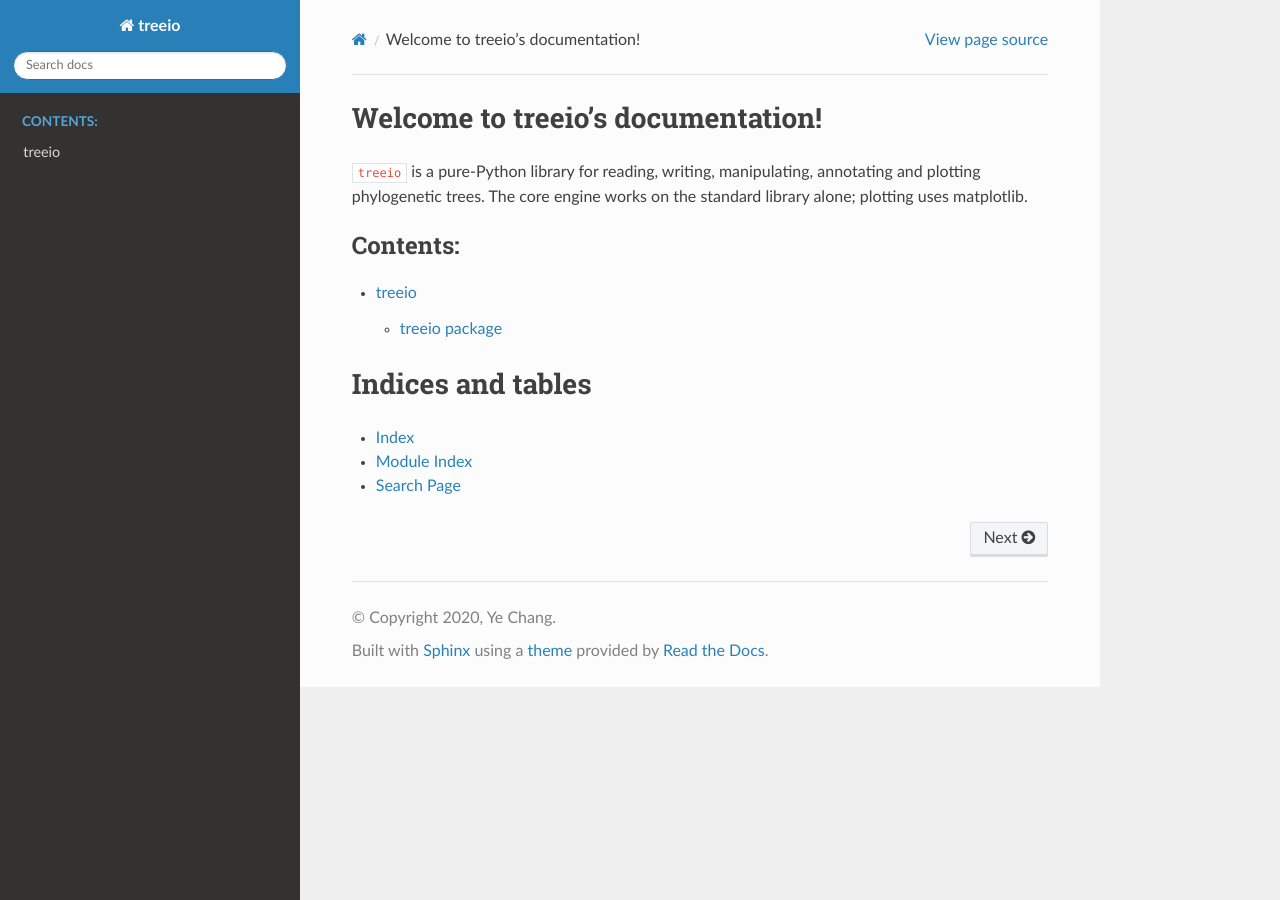
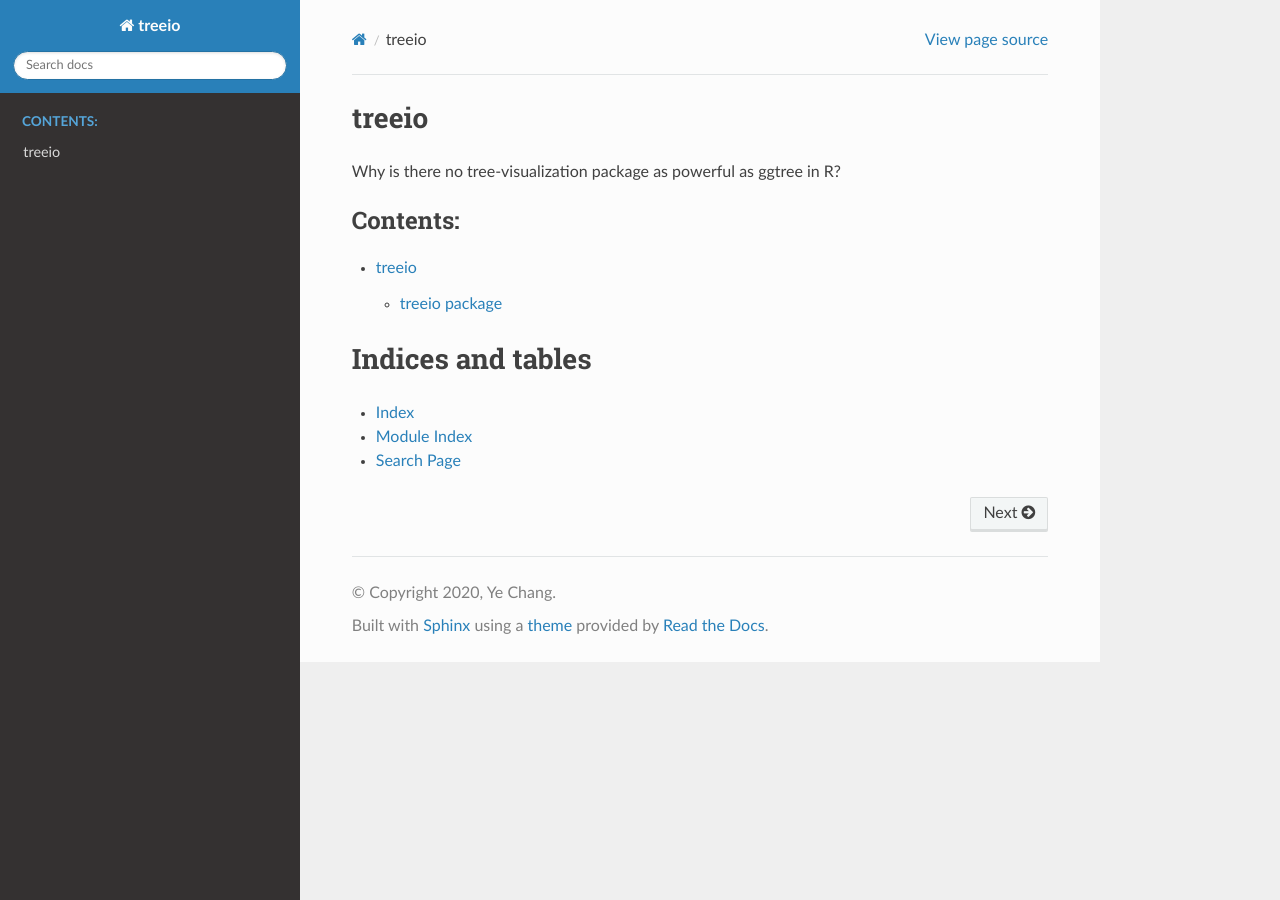
Before and after one commit to y9c/treeio, a Sphinx documentation site: the page built from docs/index.rst, in a window 1280 px wide. Built offline with Sphinx 7.4.7 and the Read the Docs theme 3.1.0, drawn with Linux system fonts in a browser that asks for light colours.

Commit message:
docs: align with one-line pitch

```diff
--- a/docs/index.rst
+++ b/docs/index.rst
@@ -1,14 +1,7 @@
-.. treeio documentation master file, created by
-   sphinx-quickstart on Tue Mar  3 20:46:21 2020.
-   You can adapt this file completely to your liking, but it should at least
-   contain the root `toctree` directive.
+treeio
+======
 
-Welcome to treeio's documentation!
-==================================
-
-``treeio`` is a pure-Python library for reading, writing, manipulating,
-annotating and plotting phylogenetic trees.  The core engine works on the
-standard library alone; plotting uses matplotlib.
+Why is there no tree-visualization package as powerful as ggtree in R?
 
 .. toctree::
    :maxdepth: 2
--- a/treeio/__init__.py
+++ b/treeio/__init__.py
@@ -6,8 +6,6 @@ Top-level package for treeio.
 A pure-Python library for reading, writing, manipulating and plotting
 phylogenetic trees.  The core engine works on the standard library alone;
 plotting uses matplotlib (imported lazily on first draw).
-
-.. include:: ../README.md
 """
 
 __author__ = "Ye Chang"
```
